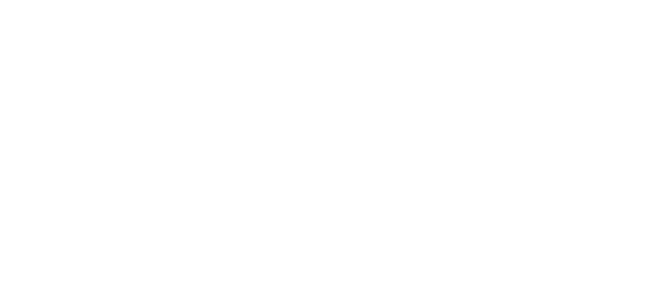
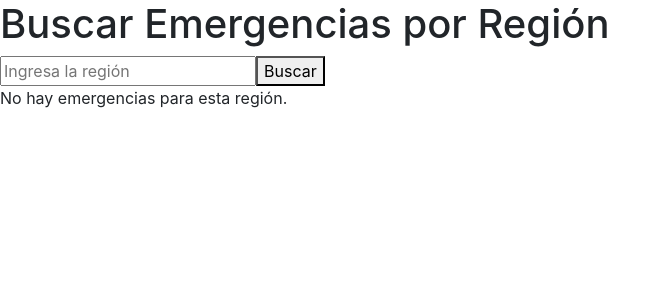
Before and after one commit to EnzoGulppi/TBD_Lab2, a Nuxt app in the folder Frontend/: page /emergenciasPorRegion in a window 1280 px wide. Before the commit this address had no page. Shown: the top 300 px of the page, without its empty margins (0-670 px from the left). Built offline with nearby package versions, Linux system fonts and the light colour scheme.

Commit message:
Logica Emergencias por region FRONT

```diff
--- /dev/null
+++ b/Frontend/pages/emergenciasPorRegion.vue
@@ -0,0 +1,40 @@
+<template>
+    <div>
+      <h1>Buscar Emergencias por Región</h1>
+      <input v-model="region" placeholder="Ingresa la región">
+      <button @click="buscarEmergencias">Buscar</button>
+
+      <ul v-if="emergencias.length">
+        <li v-for="emergencia in emergencias" :key="emergencia.id">
+          {{ emergencia.nombre }} - {{ emergencia.estado }}
+        </li>
+      </ul>
+      <p v-else>No hay emergencias para esta región.</p>
+    </div>
+  </template>
+
+  <script>
+  export default {
+    data() {
+      return {
+        region: '',
+        emergencias: []
+      };
+    },
+    methods: {
+      async buscarEmergencias() {
+        try {
+          const response = await fetch(`/api/emergencias/region/${this.region}`);
+          if (response.ok) {
+            const data = await response.json();
+            this.emergencias = data;
+          } else {
+            console.error('No se pudo obtener la lista de emergencias.');
+          }
+        } catch (error) {
+          console.error('Error al buscar emergencias:', error);
+        }
+      }
+    }
+  };
+  </script>
```
